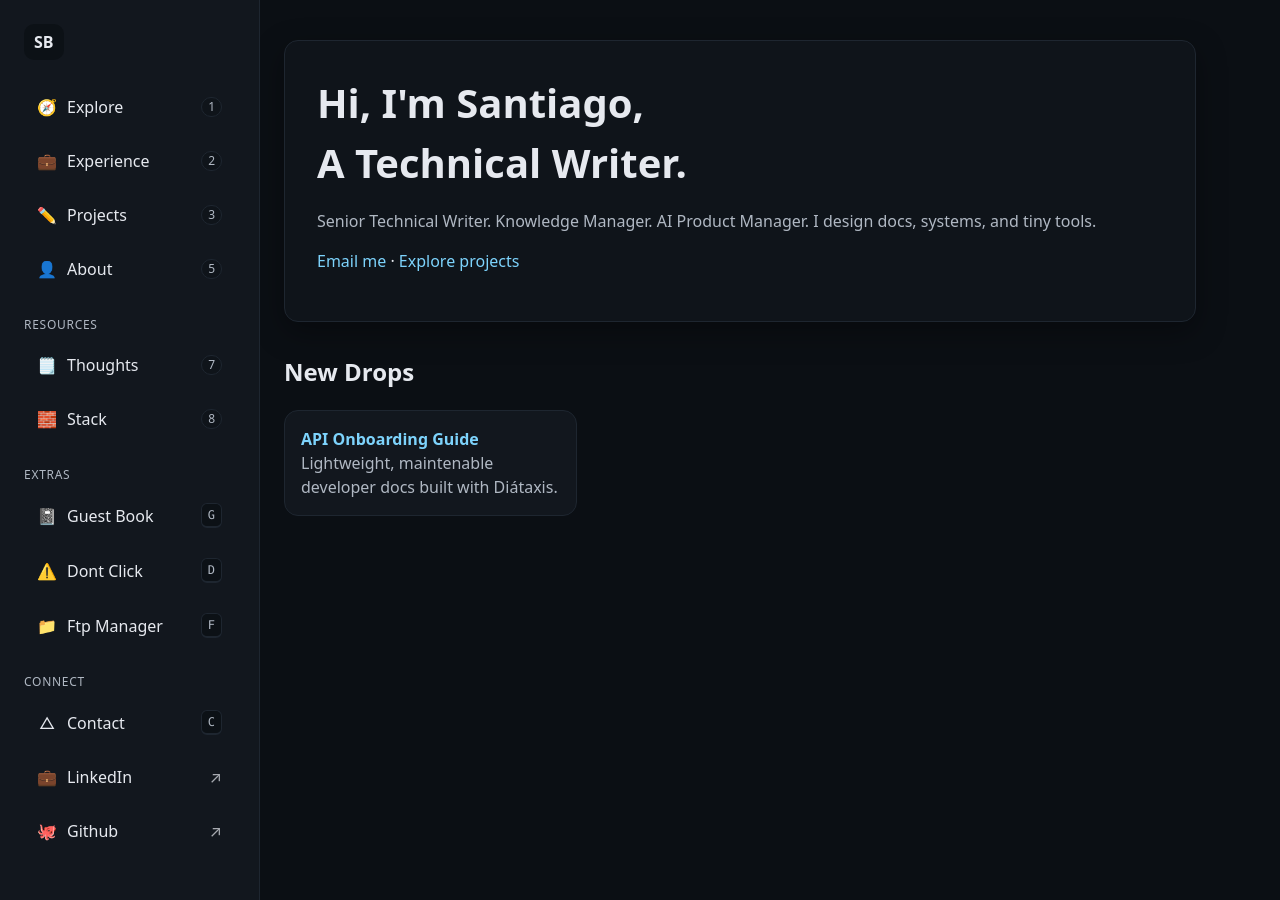
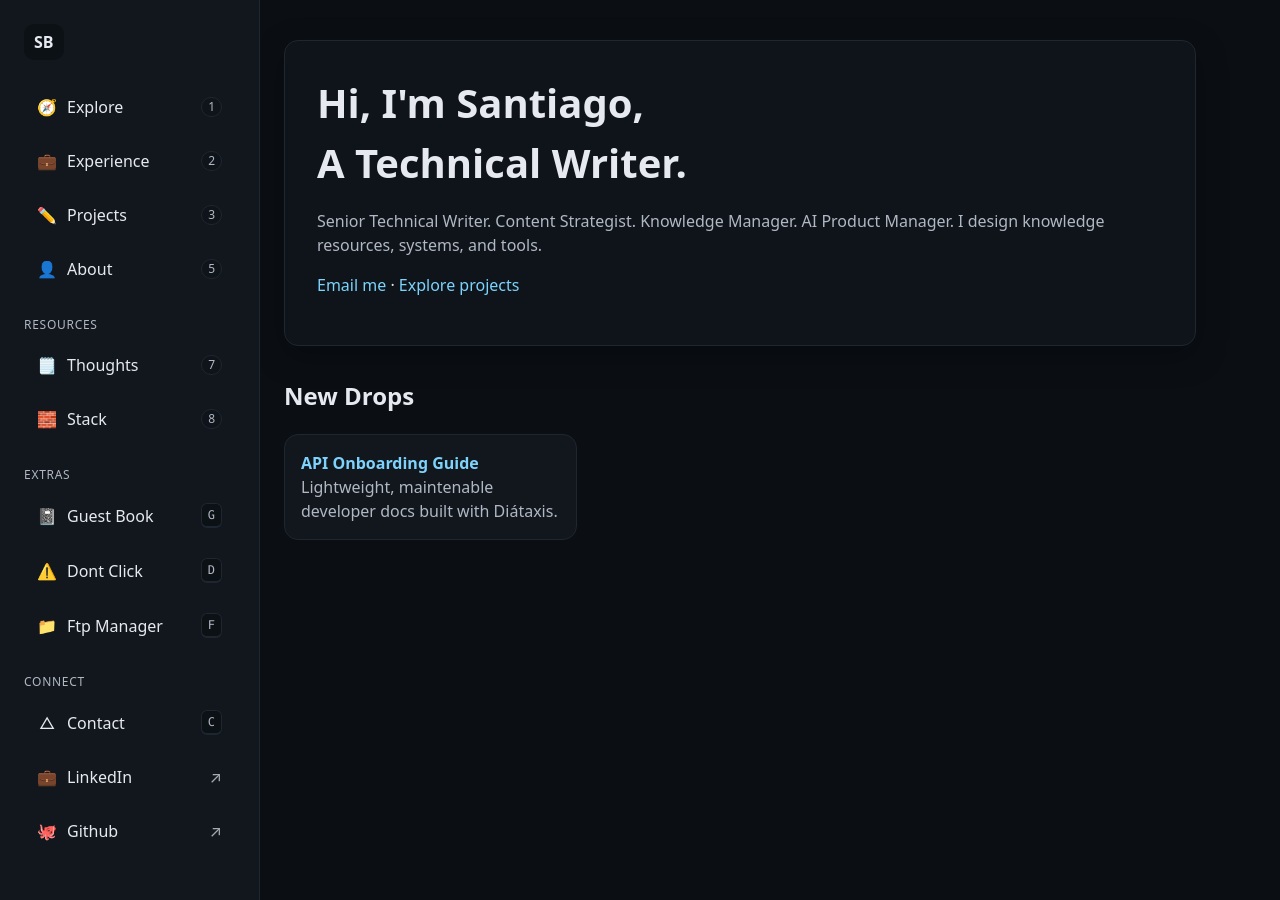
Before and after one commit to Sant720/portfolio, a Jekyll site: the page built from index.md, in a window 1280 px wide. Built offline with Jekyll 4.4.1, drawn with Linux system fonts in a browser that asks for light colours.

Commit message:
Update index.md

```diff
--- a/index.md
+++ b/index.md
@@ -4,7 +4,7 @@ title: Home
 ---
 <section class="hero">
   <h1>Hi, I'm Santiago,<br>A Technical Writer.</h1>
-  <p class="muted">Senior Technical Writer. Knowledge Manager. AI Product Manager. I design docs, systems, and tiny tools.</p>
+  <p class="muted">Senior Technical Writer. Content Strategist. Knowledge Manager. AI Product Manager. I design knowledge resources, systems, and tools.</p>
   <p>
     <a href="mailto:santiago.bolivar7@gmail.com">Email me</a> ·
     <a href="{{ '/projects/' | relative_url }}">Explore projects</a>
```
